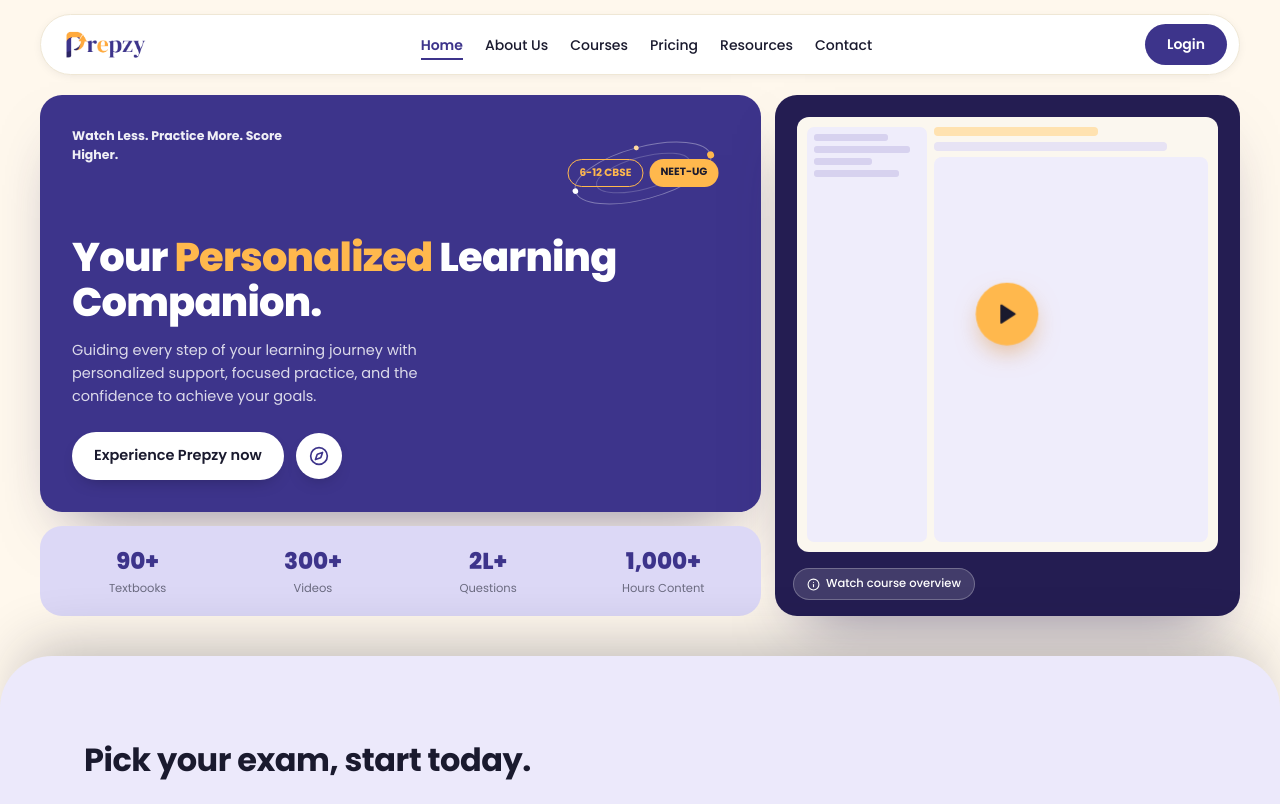
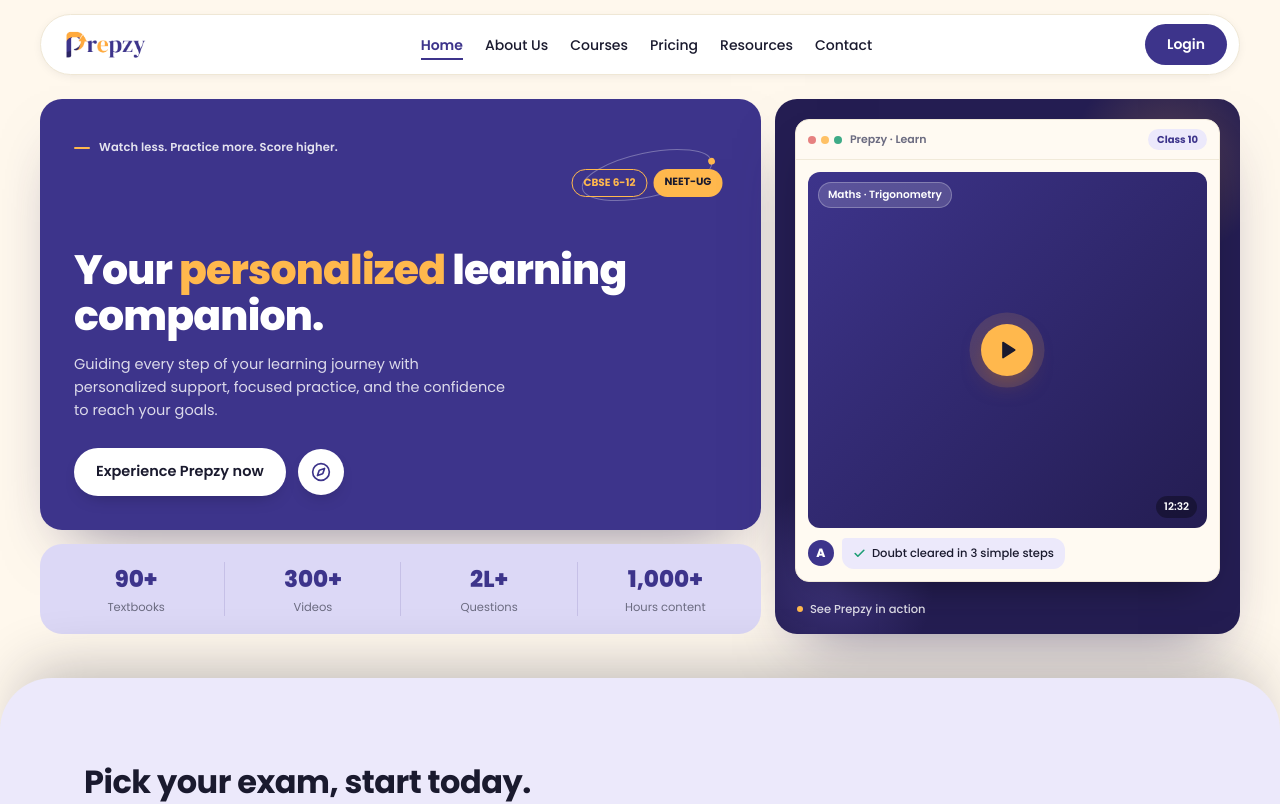
Before and after one commit to djp876/Prepzy, a Next.js app: page / in a window 1280 px wide. Shown: the top 804 px of the page. Built offline with nearby package versions, Linux system fonts and the light colour scheme.

Commit message:
Hero craft pass: believable product-UI media tile, refined single-ring orbit, one-curve hover/press motion

```diff
--- a/src/app/components/HeroV1.tsx
+++ b/src/app/components/HeroV1.tsx
@@ -1,20 +1,22 @@
 "use client";
 
 import { useEffect, useState } from "react";
-import { Compass, Play, Info } from "lucide-react";
+import { Compass, Play, Check } from "lucide-react";
 
 const PURPLE = "#3d348b";
 const PURPLE_DEEP = "#241d52";
 const AMBER = "#ffb84d";
 const CREAM = "#fff8ed";
+const LAV = "#ece9fb";
 const LAV2 = "#dcd8f6";
 const INK = "#1a1a2e";
+const GREEN = "#1d9e75";
 
-const STATS = [
+const STATS: ReadonlyArray<{ to: number; suffix: string; label: string }> = [
   { to: 90, suffix: "+", label: "Textbooks" },
   { to: 300, suffix: "+", label: "Videos" },
   { to: 2, suffix: "L+", label: "Questions" },
-  { to: 1000, suffix: "+", label: "Hours Content" },
+  { to: 1000, suffix: "+", label: "Hours content" },
 ];
 
 function usePrefersReducedMotion(): boolean {
@@ -58,42 +60,29 @@
   );
 }
 
+/* One faint orbit ring + a single amber dot (refined, not scribbly) with the
+   exam-coverage pills beneath. Scales as we add exams later. */
 function Solar({ reduce }: { reduce: boolean }) {
   return (
-    <div style={{ position: "relative", width: 172, height: 92, flex: "none" }}>
-      <svg viewBox="0 0 172 92" style={{ position: "absolute", inset: 0 }} aria-hidden>
+    <div style={{ position: "relative", width: 160, height: 96, flex: "none" }}>
+      <svg viewBox="0 0 160 96" style={{ position: "absolute", inset: 0 }} aria-hidden>
         <defs>
-          <path id="pzHeroOrbit" d="M16,46 a70,26 0 1,0 140,0 a70,26 0 1,0 -140,0" fill="none" />
+          <path id="pzHeroOrbit" d="M14,42 a66,22 0 1,0 132,0 a66,22 0 1,0 -132,0" fill="none" />
         </defs>
-        <g transform="rotate(-15 86 46)">
-          <ellipse cx="86" cy="46" rx="70" ry="26" fill="none" stroke="rgba(255,255,255,0.34)" strokeWidth="1" />
-          <ellipse cx="86" cy="46" rx="48" ry="16" fill="none" stroke="rgba(255,255,255,0.2)" strokeWidth="1" />
-          <circle r="3.5" fill="#ffb84d" cx="156" cy="46">
+        <g transform="rotate(-12 80 42)">
+          <ellipse cx="80" cy="42" rx="66" ry="22" fill="none" stroke="rgba(255,255,255,0.3)" strokeWidth="1" />
+          <circle r="3.4" fill={AMBER} cx="146" cy="42">
             {!reduce && (
-              <animateMotion dur="14s" repeatCount="indefinite">
-                <mpath href="#pzHeroOrbit" />
-              </animateMotion>
-            )}
-          </circle>
-          <circle r="2.8" fill="#ffffff" cx="16" cy="46">
-            {!reduce && (
-              <animateMotion dur="20s" begin="-7s" repeatCount="indefinite">
-                <mpath href="#pzHeroOrbit" />
-              </animateMotion>
-            )}
-          </circle>
-          <circle r="2.4" fill="#ffd9a0" cx="86" cy="20">
-            {!reduce && (
-              <animateMotion dur="11s" begin="-3s" repeatCount="indefinite">
+              <animateMotion dur="16s" repeatCount="indefinite">
                 <mpath href="#pzHeroOrbit" />
               </animateMotion>
             )}
           </circle>
         </g>
       </svg>
-      <div style={{ position: "absolute", top: 32, left: "50%", transform: "translateX(-50%)", display: "flex", gap: 6, zIndex: 2 }}>
+      <div style={{ position: "absolute", top: 36, left: "50%", transform: "translateX(-50%)", display: "flex", gap: 6, zIndex: 2 }}>
         <span style={{ borderRadius: "var(--pz-radius-pill)", padding: "5px 11px", fontSize: 10.5, fontWeight: 700, whiteSpace: "nowrap", border: `1.5px solid ${AMBER}`, color: AMBER }}>
-          6-12 CBSE
+          CBSE 6-12
         </span>
         <span style={{ borderRadius: "var(--pz-radius-pill)", padding: "5px 11px", fontSize: 10.5, fontWeight: 700, whiteSpace: "nowrap", background: AMBER, color: INK }}>
           NEET-UG
@@ -103,11 +92,78 @@
   );
 }
 
+/* A believable "Prepzy · Learn" product window: a video lesson with the play
+   CTA + an Atlas reply. Reads as the real product, not a wireframe. */
+function ProductWindow() {
+  return (
+    <div
+      style={{
+        position: "absolute",
+        inset: "20px 20px 52px",
+        background: "#fffaf2",
+        borderRadius: 14,
+        border: "1px solid #f0e8d8",
+        boxShadow: "0 18px 40px -22px rgba(0,0,0,0.55)",
+        display: "flex",
+        flexDirection: "column",
+        overflow: "hidden",
+      }}
+    >
+      {/* window top bar */}
+      <div style={{ display: "flex", alignItems: "center", gap: 8, padding: "9px 12px", borderBottom: "1px solid #f1ead9" }}>
+        <span style={{ display: "inline-flex", gap: 5 }}>
+          {["#e26d6d", "#ffb84d", "#1d9e75"].map((c) => (
+            <span key={c} style={{ width: 8, height: 8, borderRadius: "50%", background: c, opacity: 0.85 }} />
+          ))}
+        </span>
+        <span style={{ fontSize: 11, fontWeight: 600, color: "var(--pz-muted)" }}>Prepzy · Learn</span>
+        <span style={{ marginLeft: "auto", fontSize: 10, fontWeight: 700, color: PURPLE, background: LAV, borderRadius: "var(--pz-radius-pill)", padding: "3px 9px" }}>
+          Class 10
+        </span>
+      </div>
+
+      {/* window body */}
+      <div style={{ flex: 1, padding: 12, display: "flex", flexDirection: "column", gap: 10 }}>
+        {/* video lesson */}
+        <div style={{ position: "relative", flex: 1, minHeight: 116, borderRadius: 12, background: "linear-gradient(135deg, #3d348b, #241d52)", overflow: "hidden" }}>
+          <span style={{ position: "absolute", top: 10, left: 10, fontSize: 10.5, fontWeight: 600, color: "#fff", background: "rgba(255,255,255,0.16)", border: "1px solid rgba(255,255,255,0.26)", borderRadius: "var(--pz-radius-pill)", padding: "4px 9px" }}>
+            Maths · Trigonometry
+          </span>
+          <span style={{ position: "absolute", bottom: 10, right: 10, fontSize: 10.5, fontWeight: 600, color: "#fff", background: "rgba(0,0,0,0.34)", borderRadius: "var(--pz-radius-pill)", padding: "3px 8px" }}>
+            12:32
+          </span>
+          <span className="pz-play-pos">
+            <a
+              href="#"
+              aria-label="Play lesson preview"
+              className="pz-play"
+              style={{ width: 52, height: 52, borderRadius: "50%", background: AMBER, display: "flex", alignItems: "center", justifyContent: "center", color: INK }}
+            >
+              <Play size={20} fill={INK} style={{ marginLeft: 2 }} />
+            </a>
+          </span>
+        </div>
+
+        {/* Atlas reply */}
+        <div style={{ display: "flex", alignItems: "center", gap: 8 }}>
+          <span style={{ width: 26, height: 26, borderRadius: "50%", background: PURPLE, color: "#fff", fontSize: 12, fontWeight: 800, display: "flex", alignItems: "center", justifyContent: "center", flex: "none" }}>
+            A
+          </span>
+          <span style={{ display: "inline-flex", alignItems: "center", gap: 6, background: LAV, color: INK, borderRadius: 12, borderTopLeftRadius: 4, padding: "7px 11px", fontSize: 11.5, fontWeight: 500 }}>
+            <Check size={13} color={GREEN} strokeWidth={3} />
+            Doubt cleared in 3 simple steps
+          </span>
+        </div>
+      </div>
+    </div>
+  );
+}
+
 export function HeroV1() {
   const reduce = usePrefersReducedMotion();
 
   return (
-    <section style={{ background: CREAM, padding: "20px 16px 40px" }}>
+    <section style={{ background: CREAM, padding: "24px 16px 44px" }}>
       <div className="pz-herogrid mx-auto" style={{ maxWidth: 1200 }}>
         {/* PURPLE INTRO BOX */}
         <div
@@ -116,38 +172,50 @@
             animationDelay: "0s",
             background: PURPLE,
             borderRadius: "var(--pz-radius-tile)",
-            padding: "clamp(24px, 3vw, 32px)",
+            padding: "clamp(24px, 3vw, 34px)",
             color: "#fff",
             boxShadow: "0 30px 60px -30px rgba(36,29,82,0.55)",
             overflow: "hidden",
           }}
         >
-          <div className="flex items-start justify-between" style={{ gap: 10 }}>
-            <span style={{ fontSize: 12.5, fontWeight: 700, opacity: 0.92, maxWidth: 240 }}>
-              Watch Less. Practice More. Score Higher.
+          <div className="flex items-start justify-between" style={{ gap: 14 }}>
+            <span style={{ display: "inline-flex", alignItems: "center", gap: 9, flex: 1, minWidth: 0, paddingTop: 6 }}>
+              <span style={{ width: 16, height: 2, borderRadius: 2, background: AMBER, flex: "none" }} />
+              <span style={{ fontSize: 11.5, fontWeight: 600, letterSpacing: "0.01em", color: "rgba(255,255,255,0.86)" }}>
+                Watch less. Practice more. Score higher.
+              </span>
             </span>
             <Solar reduce={reduce} />
           </div>
 
-          <h1 style={{ fontSize: "clamp(28px, 3.6vw, 40px)", fontWeight: 800, lineHeight: 1.12, letterSpacing: "-0.02em", margin: "16px 0 0" }}>
-            Your <span style={{ color: AMBER }}>Personalized</span> Learning Companion.
+          <h1 style={{ fontSize: "clamp(28px, 3.6vw, 41px)", fontWeight: 800, lineHeight: 1.12, letterSpacing: "-0.02em", margin: "18px 0 0" }}>
+            Your <span style={{ color: AMBER }}>personalized</span> learning companion.
           </h1>
 
-          <p style={{ color: "rgba(255,255,255,0.82)", fontSize: 14.5, lineHeight: 1.6, margin: "14px 0 0", maxWidth: 430 }}>
-            Guiding every step of your learning journey with personalized support, focused practice, and the confidence to achieve your goals.
+          <p style={{ color: "rgba(255,255,255,0.82)", fontSize: 14.5, lineHeight: 1.6, margin: "14px 0 0", maxWidth: 440 }}>
+            Guiding every step of your learning journey with personalized support, focused practice, and the confidence to reach your goals.
           </p>
 
-          <div className="flex items-center" style={{ gap: 12, marginTop: 24 }}>
-            <a href="#" style={{ background: "#fff", color: INK, borderRadius: "var(--pz-radius-pill)", padding: "13px 22px", fontWeight: 600, fontSize: 14.5, textDecoration: "none", boxShadow: "0 8px 18px -10px rgba(0,0,0,0.35)" }}>
+          <div className="flex items-center" style={{ gap: 12, marginTop: 26 }}>
+            <a
+              href="#"
+              className="pz-cta"
+              style={{ background: "#fff", color: INK, borderRadius: "var(--pz-radius-pill)", padding: "13px 22px", fontWeight: 600, fontSize: 14.5, textDecoration: "none", boxShadow: "0 8px 18px -10px rgba(0,0,0,0.35)" }}
+            >
               Experience Prepzy now
             </a>
-            <a href="#" aria-label="Take the guided tour" className="pz-compass" style={{ width: 46, height: 46, borderRadius: "var(--pz-radius-pill)", background: "#fff", display: "inline-flex", alignItems: "center", justifyContent: "center", color: PURPLE, boxShadow: "0 8px 18px -10px rgba(0,0,0,0.35)", transition: "transform 0.6s cubic-bezier(.16,1,.3,1)" }}>
+            <a
+              href="#"
+              aria-label="Take the guided tour"
+              className="pz-compass"
+              style={{ width: 46, height: 46, borderRadius: "var(--pz-radius-pill)", background: "#fff", display: "inline-flex", alignItems: "center", justifyContent: "center", color: PURPLE, boxShadow: "0 8px 18px -10px rgba(0,0,0,0.35)" }}
+            >
               <Compass size={20} />
             </a>
           </div>
         </div>
 
-        {/* MEDIA TILE */}
+        {/* MEDIA TILE — believable Prepzy "Learn" product window */}
         <div
           className="pz-area-media pz-rise"
           style={{
@@ -156,42 +224,27 @@
             borderRadius: "var(--pz-radius-tile)",
             position: "relative",
             overflow: "hidden",
-            minHeight: 300,
+            minHeight: 320,
             height: "100%",
             boxShadow: "0 30px 60px -30px rgba(36,29,82,0.55)",
           }}
         >
-          <div style={{ position: "absolute", inset: "22px 22px 64px", background: "#fbf7ef", borderRadius: 12, padding: 10, display: "flex", gap: 7 }}>
-            <div style={{ width: "30%", background: "#efedfb", borderRadius: 7, display: "flex", flexDirection: "column", gap: 5, padding: 7 }}>
-              {[70, 90, 55, 80].map((w, i) => (
-                <span key={i} style={{ height: 7, borderRadius: 3, background: "#d7d2ef", width: `${w}%` }} />
-              ))}
-            </div>
-            <div style={{ flex: 1, display: "flex", flexDirection: "column", gap: 6 }}>
-              <span style={{ height: 9, borderRadius: 4, background: "#ffe2b0", width: "60%" }} />
-              <span style={{ height: 9, borderRadius: 4, background: "#e7e3f4", width: "85%" }} />
-              <span style={{ flex: 1, background: "#efedfb", borderRadius: 8 }} />
-            </div>
-          </div>
+          {/* soft depth glows */}
+          <span style={{ position: "absolute", top: -40, right: -30, width: 200, height: 200, borderRadius: "50%", background: "radial-gradient(circle, rgba(255,184,77,0.22), transparent 70%)" }} aria-hidden />
+          <span style={{ position: "absolute", bottom: -50, left: -40, width: 200, height: 200, borderRadius: "50%", background: "radial-gradient(circle, rgba(124,107,224,0.28), transparent 70%)" }} aria-hidden />
 
-          <a
-            href="#"
-            aria-label="Watch course overview"
-            className="pz-play"
-            style={{ position: "absolute", top: "42%", left: "50%", transform: "translate(-50%, -50%)", width: 60, height: 60, borderRadius: "var(--pz-radius-pill)", background: AMBER, display: "flex", alignItems: "center", justifyContent: "center", color: INK, boxShadow: "0 10px 26px -8px rgba(217,119,6,0.6)" }}
-          >
-            <Play size={22} fill={INK} />
-          </a>
+          <ProductWindow />
 
-          <span style={{ position: "absolute", left: 18, bottom: 16, display: "inline-flex", alignItems: "center", gap: 6, background: "rgba(255,255,255,0.14)", border: "1px solid rgba(255,255,255,0.25)", color: "#fff", borderRadius: "var(--pz-radius-pill)", padding: "6px 13px", fontSize: 11.5, fontWeight: 500 }}>
-            <Info size={13} /> Watch course overview
+          <span style={{ position: "absolute", left: 22, bottom: 16, display: "inline-flex", alignItems: "center", gap: 7, color: "rgba(255,255,255,0.82)", fontSize: 11.5, fontWeight: 500 }}>
+            <span style={{ width: 6, height: 6, borderRadius: "50%", background: AMBER }} />
+            See Prepzy in action
           </span>
         </div>
 
         {/* STAT BENTO */}
-        <div className="pz-area-stats pz-rise" style={{ animationDelay: "0.22s", background: LAV2, borderRadius: "var(--pz-radius-tile)", padding: "18px 14px", display: "grid", gridTemplateColumns: "repeat(4, 1fr)", gap: 8 }}>
-          {STATS.map((s) => (
-            <div key={s.label} style={{ textAlign: "center" }}>
+        <div className="pz-area-stats pz-rise" style={{ animationDelay: "0.22s", background: LAV2, borderRadius: "var(--pz-radius-tile)", padding: "18px 8px", display: "grid", gridTemplateColumns: "repeat(4, 1fr)" }}>
+          {STATS.map((s, i) => (
+            <div key={s.label} style={{ textAlign: "center", borderLeft: i === 0 ? "none" : "1px solid rgba(61,52,139,0.14)", padding: "0 6px" }}>
               <div style={{ fontSize: "clamp(18px, 2.4vw, 23px)", fontWeight: 800, color: PURPLE }}>
                 <CountUp to={s.to} suffix={s.suffix} reduce={reduce} />
               </div>
--- a/src/app/globals.css
+++ b/src/app/globals.css
@@ -53,18 +53,61 @@
   }
 }
 
-/* Hero media play button pulse + compass hover */
+/* === Hero interactions: one easing curve (--pz-ease-out) + short durations === */
+/* Play button: focal CTA in the media tile. Pulse is a box-shadow ring so a
+   hover scale on the same element never fights the animation transform. */
 @keyframes pzPlayPulse {
-  0%,
+  0% {
+    box-shadow: 0 10px 26px -8px rgba(217, 119, 6, 0.55),
+      0 0 0 0 rgba(255, 184, 77, 0.5);
+  }
+  70% {
+    box-shadow: 0 10px 26px -8px rgba(217, 119, 6, 0.55),
+      0 0 0 16px rgba(255, 184, 77, 0);
+  }
   100% {
-    transform: translate(-50%, -50%) scale(1);
-  }
-  50% {
-    transform: translate(-50%, -50%) scale(1.07);
+    box-shadow: 0 10px 26px -8px rgba(217, 119, 6, 0.55),
+      0 0 0 0 rgba(255, 184, 77, 0);
   }
 }
+.pz-play-pos {
+  position: absolute;
+  top: 50%;
+  left: 50%;
+  transform: translate(-50%, -50%);
+}
 .pz-play {
-  animation: pzPlayPulse 2.6s ease-in-out infinite;
+  animation: pzPlayPulse 2.8s var(--pz-ease-out) infinite;
+  transition: transform var(--pz-dur) var(--pz-ease-out);
+}
+.pz-area-media:hover .pz-play {
+  transform: scale(1.09);
+}
+
+/* Media tile: gentle lift on hover */
+.pz-area-media {
+  transition: transform var(--pz-dur-slow) var(--pz-ease-out),
+    box-shadow var(--pz-dur-slow) var(--pz-ease-out);
+}
+.pz-area-media:hover {
+  transform: translateY(-3px);
+}
+
+/* Primary CTA: lift on hover, press on active */
+.pz-cta {
+  transition: transform var(--pz-dur-fast) var(--pz-ease-out),
+    box-shadow var(--pz-dur) var(--pz-ease-out),
+    background var(--pz-dur-fast) var(--pz-ease-out);
+}
+.pz-cta:hover {
+  transform: translateY(-2px);
+  box-shadow: 0 16px 28px -14px rgba(0, 0, 0, 0.45);
+}
+.pz-cta:active {
+  transform: translateY(0) scale(0.98);
+}
+.pz-compass {
+  transition: transform var(--pz-dur-slow) var(--pz-ease-out);
 }
 .pz-compass:hover {
   transform: rotate(70deg);
```
